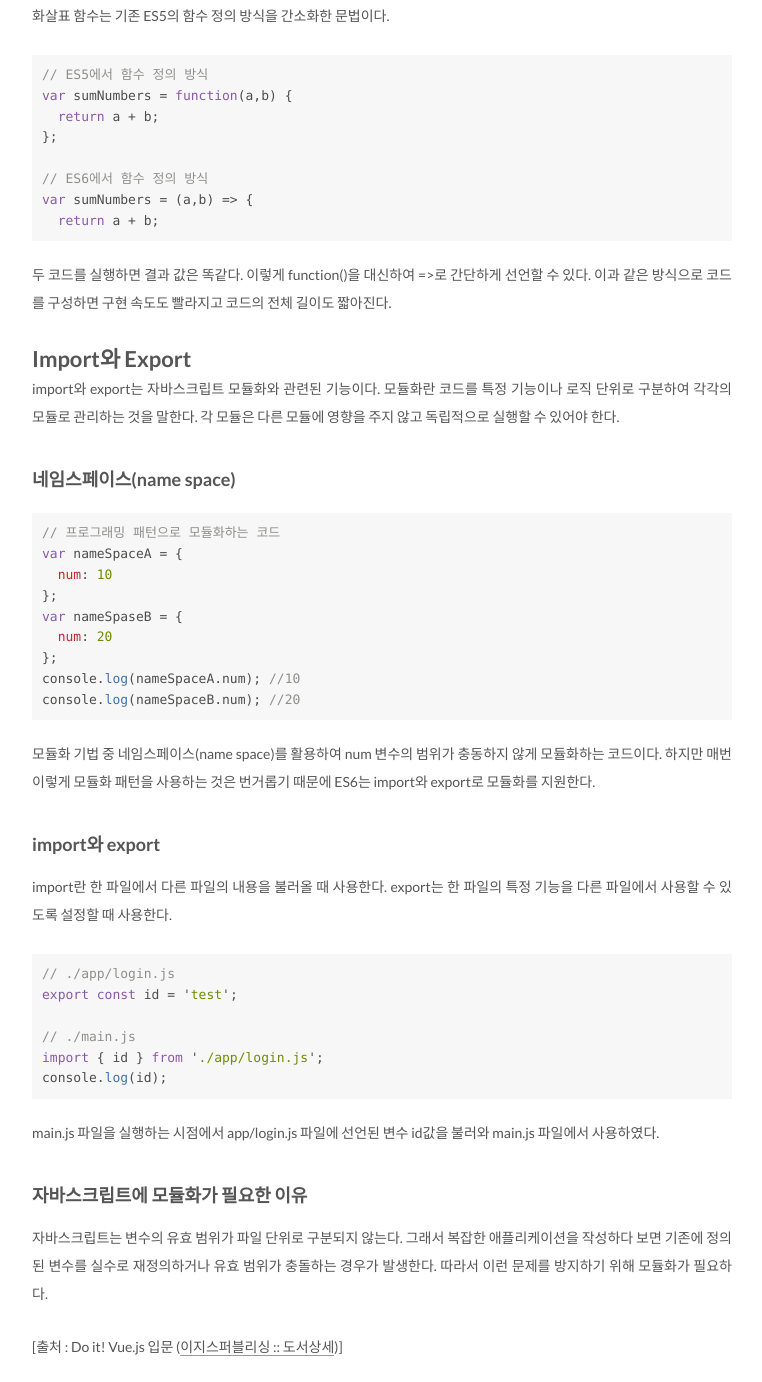
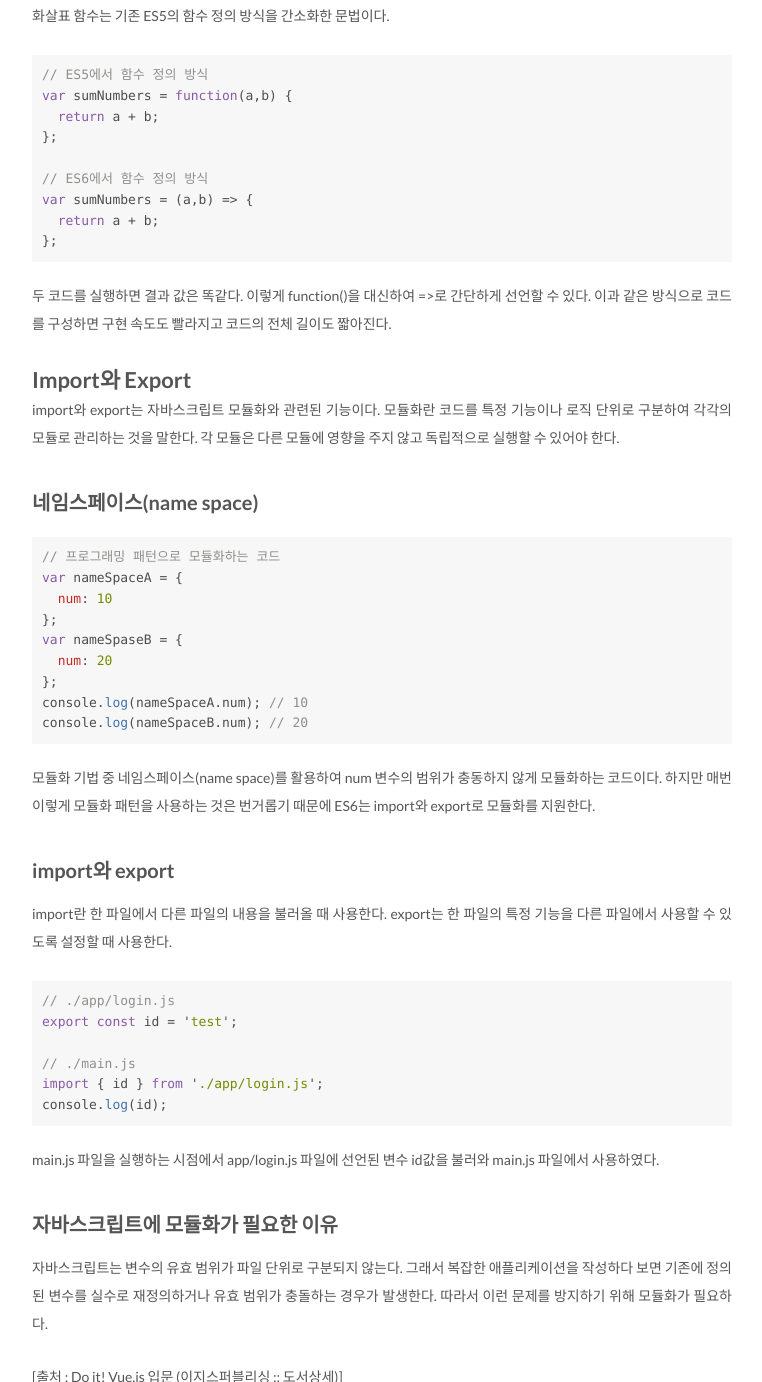
Before and after one commit to groovypark/groovypark.github.io, a Jekyll site: the page built from _posts/2018-01-31-개발에-도움되는-ES6-문법.md, in a window 1280 px wide, cut to the strip 1798-3180 px from the top of the page. Shown: the whole strip, without its empty margins (258-1020 px from the left). Built offline with Jekyll 4.4.1, drawn with Linux system fonts in a browser that asks for light colours.

Commit message:
Update text

````diff
--- a/_posts/2018-01-31-개발에-도움되는-ES6-문법.md
+++ b/_posts/2018-01-31-개발에-도움되는-ES6-문법.md
@@ -9,9 +9,11 @@ tags: algorithm bitmask
 
 # ES6
 
+
 ES6(ECMAScript 2015)는 최신 자바스크립트 문법이자 스펙이다. 기존 자바스크립트는 ES5라고 부른다.
 
 # const와 let 예약어
+
 
 const와 let은 변수를 선언할 때 사용하는 예약어이다. ES5에서는 변수를 선언할 때 var를 사용하지만 ES6는 let과 const를 사용한다.
 
@@ -28,6 +30,7 @@ a = 20 // 20
 상수 값과 함수를 정의할 때는 const를 활용하고, 반복문을 비롯한 나머지 변수를 선언할 때는 let을 활용하는 게 좋다. 이렇게 구분하는 이유는 변수를 선언할 때 변수의 용도를 미리 고민하고 변수의 성격에 따라 변수 선언 방식을 구분함으로써 코드의 가독성을 높이기 위해서이다.
 
 # 블록의 유효 범위(block scope)
+
 
 ```javascript
 // ES5에서 블록의 유효 범위
@@ -49,6 +52,7 @@ ES5 문법은 변수의 유효 범위가 블록 단위로 제한되지 않는다
 
 # 화살표 함수(Arrow Function)
 
+
 화살표 함수는 기존 ES5의 함수 정의 방식을 간소화한 문법이다.
 
 ```javascript
@@ -60,15 +64,17 @@ var sumNumbers = function(a,b) {
 // ES6에서 함수 정의 방식
 var sumNumbers = (a,b) => {
   return a + b;
+};
 ```
 
 두 코드를 실행하면 결과 값은 똑같다. 이렇게 function()을 대신하여 =>로 간단하게 선언할 수 있다. 이과 같은 방식으로 코드를 구성하면 구현 속도도 빨라지고 코드의 전체 길이도 짧아진다.
 
 # Import와 Export
 
+
 import와 export는 자바스크립트 모듈화와 관련된 기능이다. 모듈화란 코드를 특정 기능이나 로직 단위로 구분하여 각각의 모듈로 관리하는 것을 말한다. 각 모듈은 다른 모듈에 영향을 주지 않고 독립적으로 실행할 수 있어야 한다.
 
-### 네임스페이스(name space)
+## 네임스페이스(name space)
 
 ```javascript
 // 프로그래밍 패턴으로 모듈화하는 코드
@@ -78,13 +84,13 @@ var nameSpaceA = {
 var nameSpaseB = {
   num: 20
 };
-console.log(nameSpaceA.num); //10
-console.log(nameSpaceB.num); //20
+console.log(nameSpaceA.num); // 10
+console.log(nameSpaceB.num); // 20
 ```
 
 모듈화 기법 중 네임스페이스(name space)를 활용하여 num 변수의 범위가 충동하지 않게 모듈화하는 코드이다. 하지만 매번 이렇게 모듈화 패턴을 사용하는 것은 번거롭기 때문에 ES6는 import와 export로 모듈화를 지원한다.
 
-### import와 export
+## import와 export
 
 import란 한 파일에서 다른 파일의 내용을 불러올 때 사용한다. export는 한 파일의 특정 기능을 다른 파일에서 사용할 수 있도록 설정할 때 사용한다.
 
@@ -99,7 +105,7 @@ console.log(id);
 
 main.js 파일을 실행하는 시점에서 app/login.js 파일에 선언된 변수 id값을 불러와 main.js 파일에서 사용하였다.
 
-### 자바스크립트에 모듈화가 필요한 이유
+## 자바스크립트에 모듈화가 필요한 이유
 
 자바스크립트는 변수의 유효 범위가 파일 단위로 구분되지 않는다. 그래서 복잡한 애플리케이션을 작성하다 보면 기존에 정의된 변수를 실수로 재정의하거나 유효 범위가 충돌하는 경우가 발생한다. 따라서 이런 문제를 방지하기 위해 모듈화가 필요하다.
 
````
